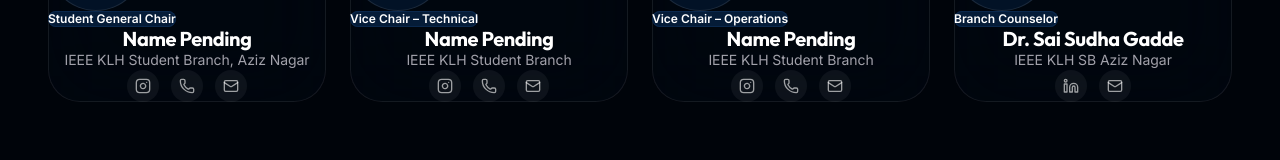
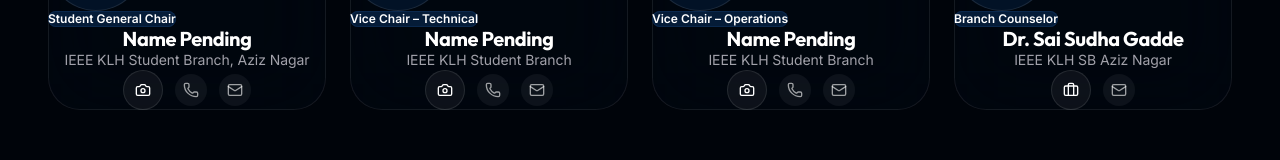
Before and after one commit to sahasrareddy225/prismtech, a Next.js app in the folder frontend/: page /team in a window 1280 px wide. Shown: the part 249-409 px from the top of the page. Built offline with nearby package versions, Linux system fonts and the light colour scheme.

Commit message:
fix: replace missing lucide-react icons for build

```diff
--- a/frontend/src/app/team/page.tsx
+++ b/frontend/src/app/team/page.tsx
@@ -2,7 +2,7 @@
 import Footer from '@/components/layout/Footer';
 import { Badge } from '@/components/ui/Badge';
 import { Card, CardContent } from '@/components/ui/Card';
-import { Instagram, Mail, Linkedin, Phone } from 'lucide-react';
+import { Mail, Phone, Camera, Briefcase, MessageCircle } from 'lucide-react';
 import type { Metadata } from 'next';
 import Link from 'next/link';
 
@@ -84,14 +84,14 @@
 
                   <div className="flex items-center justify-center gap-3">
                     {member.socials.insta && (
-                      <Link href={member.socials.insta} className="w-8 h-8 rounded-full bg-white/5 hover:bg-white/10 flex items-center justify-center text-white/60 hover:text-white transition-colors">
-                        <Instagram className="w-4 h-4" />
-                      </Link>
+                      <a href={member.socials.insta} className="w-10 h-10 rounded-full bg-white/5 border border-white/10 flex items-center justify-center hover:bg-[var(--color-prism-cyan)]/20 hover:border-[var(--color-prism-cyan)] hover:text-[var(--color-prism-cyan)] transition-all">
+                        <Camera className="w-4 h-4" />
+                      </a>
                     )}
                     {member.socials.linkedin && (
-                      <Link href={member.socials.linkedin} className="w-8 h-8 rounded-full bg-white/5 hover:bg-white/10 flex items-center justify-center text-white/60 hover:text-[var(--color-ieee-blue-light)] transition-colors">
-                        <Linkedin className="w-4 h-4" />
-                      </Link>
+                      <a href={member.socials.linkedin} className="w-10 h-10 rounded-full bg-white/5 border border-white/10 flex items-center justify-center hover:bg-[var(--color-prism-violet)]/20 hover:border-[var(--color-prism-violet)] hover:text-[var(--color-prism-violet)] transition-all">
+                        <Briefcase className="w-4 h-4" />
+                      </a>
                     )}
                     {member.socials.whatsapp && (
                       <Link href={member.socials.whatsapp} className="w-8 h-8 rounded-full bg-white/5 hover:bg-white/10 flex items-center justify-center text-white/60 hover:text-emerald-400 transition-colors">
```
